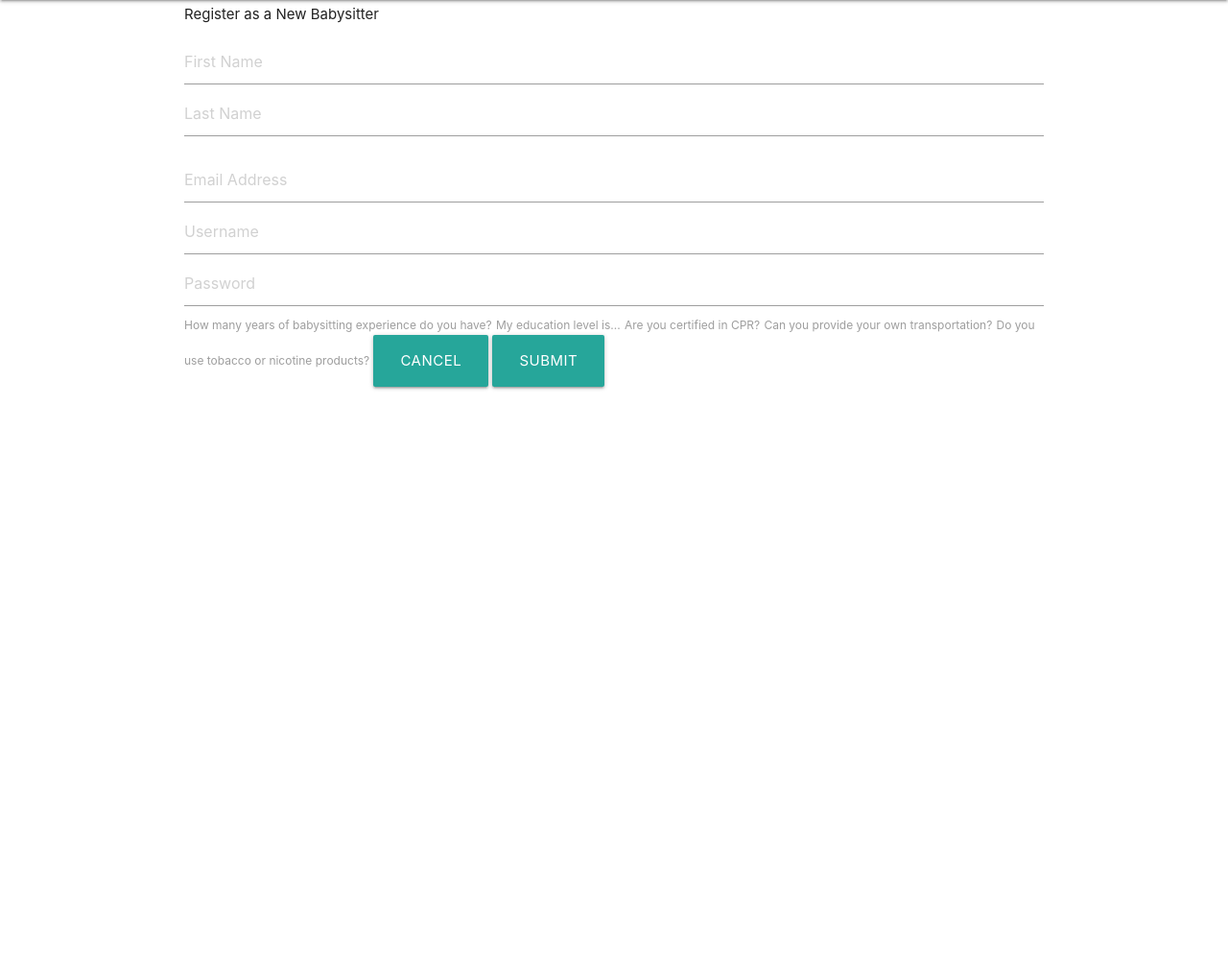
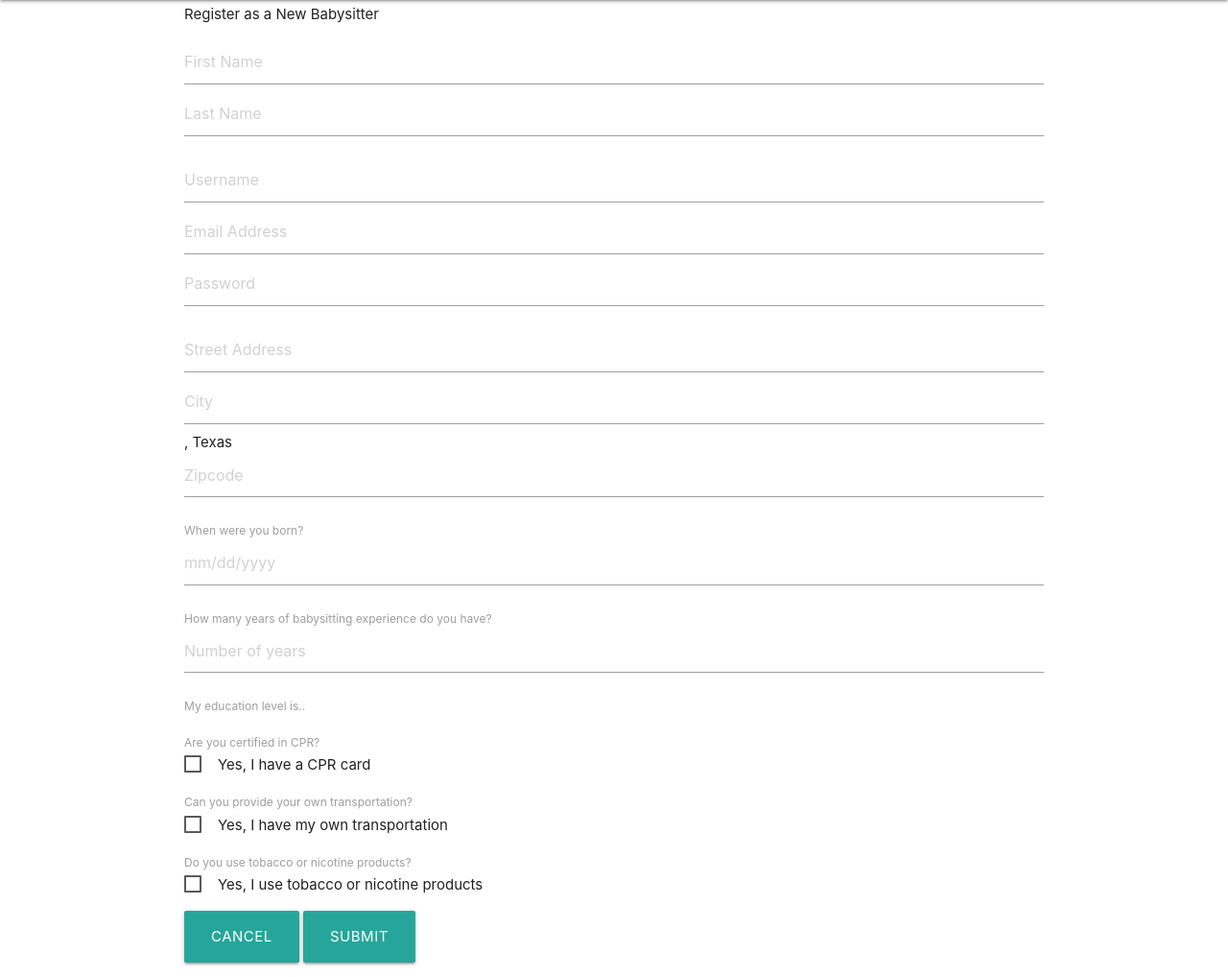
Before and after one commit to sitter-gitter/Sitter-Gitter, a Spring Boot app: page /test/register-babysitter in a window 1280 px wide. Shown: the part 64-1082 px from the top of the page at 96% size. Before the commit the page ends 470 px from the top, so only its background shows below. Run offline with Spring Boot 4, Linux system fonts and the light colour scheme; some of the project's set-up classes (security, data sources, template engines, error pages and the like) are left out, and stand-ins take their place; some libraries are stand-ins or nearby versions.

Commit message:
Completed basic babysitter test form with thymeleaf

```diff
--- a/src/main/resources/templates/register-babysitter.html
+++ b/src/main/resources/templates/register-babysitter.html
@@ -10,26 +10,54 @@
     Register as a New Babysitter
     <form method="post" action="ENTER ACTION HERE">
         <p>
-            <input placeholder="First Name" id="first_name" type="text" class="validate" />
+            <input placeholder="First Name" id="first_name" type="text" class="validate" /><br />
             <input placeholder="Last Name" id="last_name" type="text" class="validate" />
         </p>
-        <input placeholder="Email Address" id="email" type="email" class="validate" />
-        <input placeholder="Username" id="username" type="text" class="validate" />
-         <input placeholder="Password" id="password" type="password" class="validate" />
-
-
-        <label for="experience">How many years of babysitting experience do you have?</label>
-
-        <label for="education">My education level is...</label>
-
-        <label for="cpr">Are you certified in CPR?</label>
-
-        <label for="transport">Can you provide your own transportation?</label>
-
-        <label for="smoking">Do you use tobacco or nicotine products?</label>
-
-        <a class="waves-effect waves-light btn-large">Cancel</a>
-        <a class="waves-effect waves-light btn-large">Submit</a>
+        <p>
+            <input placeholder="Username" id="username" type="text" class="validate" /><br />
+            <input placeholder="Email Address" id="email" type="email" class="validate" /><br />
+            <input placeholder="Password" id="password" type="password" class="validate" />
+        </p>
+        <p>
+            <input placeholder="Street Address" id="street_address" type="text" class="validate" /><br />
+            <input placeholder="City" id="city" type="text" class="validate" />, Texas<br />
+        <input placeholder="Zipcode" id="zipcode" type="text" class="validate" />
+        </p>
+        <p>
+            <label for="dob">When were you born?</label><br />
+            <input placeholder="mm/dd/yyyy" id="dob" type="text" class="validate" />
+        </p>
+        <p>
+            <label for="experience">How many years of babysitting experience do you have?</label><br />
+            <input placeholder="Number of years" id="experience" type="text" class="validate" />
+        </p>
+        <p>
+            <label for="education">My education level is..</label>
+            <select id="education">
+                <option value="1">High school student</option>
+                <option value="2">High school diploma</option>
+                <option value="3">In college or college graduate</option>
+            </select>
+        </p>
+        <p>
+            <label for="cpr">Are you certified in CPR?</label><br />
+            <input type="checkbox" id="cpr" />
+            <span>Yes, I have a CPR card</span>
+        </p>
+        <p>
+            <label for="transport">Can you provide your own transportation?</label><br />
+            <input type="checkbox" id="transport" />
+            <span>Yes, I have my own transportation</span>
+        </p>
+        <p>
+            <label for="smoking">Do you use tobacco or nicotine products?</label><br />
+            <input type="checkbox" id="smoking" />
+            <span>Yes, I use tobacco or nicotine products</span>
+        </p>
+        <p>
+            <a class="waves-effect waves-light btn-large">Cancel</a>
+            <a class="waves-effect waves-light btn-large">Submit</a>
+        </p>
     </form>
 </div>
 
```
